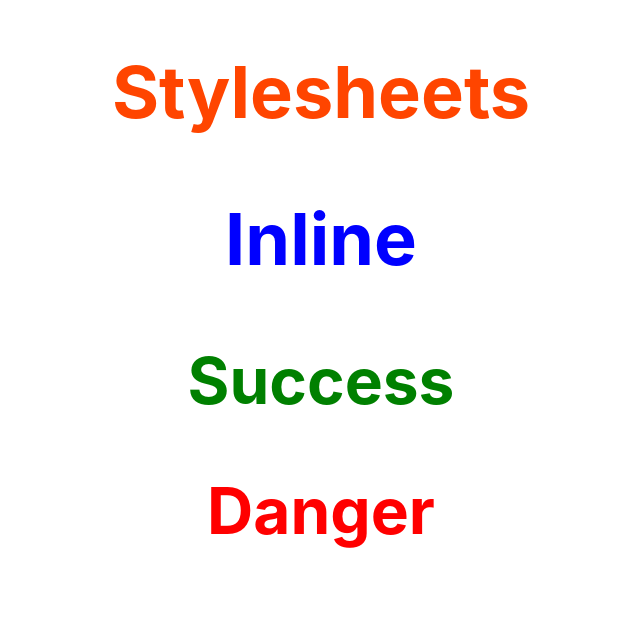
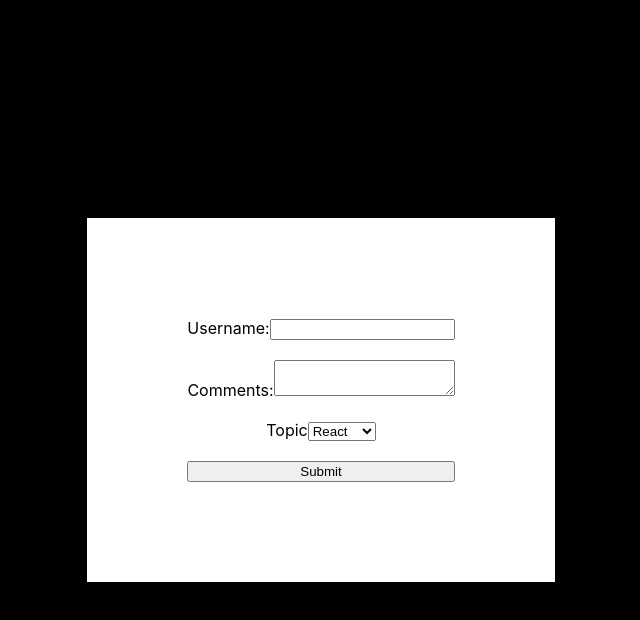
Before and after one commit to omeatai/src-react-typescript, a React (Create React App) app in the folder ce-react/: page / in a window 1280 px wide. Shown: the top 620 px of the page, without its empty margins (319-959 px from the left). Built offline with nearby package versions, Linux system fonts and the light colour scheme.

Commit message:
12. Class Component - Form Handling
12. Class Component - Form Handling

```diff
--- a/ce-react/src/App.js
+++ b/ce-react/src/App.js
@@ -1,10 +1,10 @@
 import "./App.css";
-import Styling from "./components/Styling";
+import FormHandling from "./components/FormHandling";
 
 function App() {
   return (
     <div className="App">
-      <Styling isPrimary={true} />
+      <FormHandling />
     </div>
   );
 }
--- /dev/null
+++ b/ce-react/src/components/FormHandling.jsx
@@ -0,0 +1,93 @@
+import React, { Component } from "react";
+
+class FormHandling extends Component {
+  constructor(props) {
+    super(props);
+
+    this.state = {
+      username: "",
+      comments: "",
+      topic: "react",
+    };
+  }
+
+  handleUsernameChange = (event) => {
+    this.setState(
+      {
+        username: event.target.value,
+      },
+      () => {
+        console.log(this.state.username);
+      }
+    );
+  };
+
+  handleSubmit = (event) => {
+    event.preventDefault();
+    alert(`${this.state.username} ${this.state.comments} ${this.state.topic}`);
+  };
+
+  render() {
+    return (
+      <div
+        style={{
+          backgroundColor: "black",
+          minHeight: "100vh",
+          display: "flex",
+          flexDirection: "column",
+          justifyContent: "center",
+          alignItems: "center",
+        }}
+      >
+        <form
+          onSubmit={this.handleSubmit}
+          style={{
+            display: "flex",
+            flexDirection: "column",
+            flexWrap: "wrap",
+            padding: "100px",
+            gap: "20px",
+            maxWidth: "50%",
+            backgroundColor: "#fff",
+          }}
+        >
+          <div>
+            <label>
+              Username:
+              <input
+                type="text"
+                name="username"
+                value={this.state.username}
+                onChange={this.handleUsernameChange}
+              />
+            </label>
+          </div>
+
+          <div>
+            <label>Comments:</label>
+            <textarea
+              value={this.state.comments}
+              onChange={(event) => {
+                this.setState({ comments: event.target.value });
+              }}
+            ></textarea>
+          </div>
+          <div>
+            <label>Topic</label>
+            <select
+              value={this.state.topic}
+              onChange={(event) => this.setState({ topic: event.target.value })}
+            >
+              <option value="react">React</option>
+              <option value="angular">Angular</option>
+              <option value="vue">Vue</option>
+            </select>
+          </div>
+          <button type="submit">Submit</button>
+        </form>
+      </div>
+    );
+  }
+}
+
+export default FormHandling;
```
